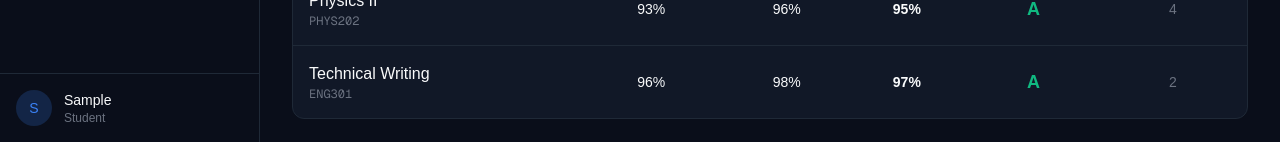
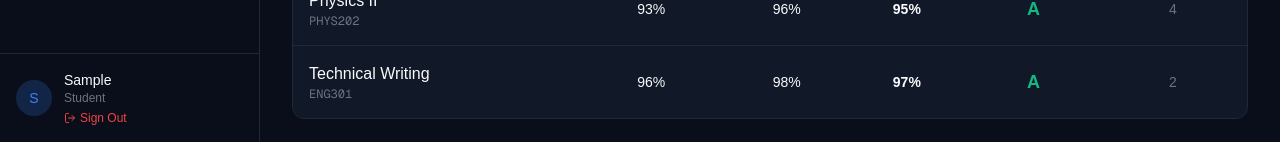
Before and after one commit to DivineFavour13/University-Management-System, a Next.js app: page /dashboard/student/grades in a window 1280 px wide. Shown: the part 658-800 px from the top of the page. Built offline with nearby package versions, Linux system fonts and the light colour scheme; no server answers; sample sign-in values are in the browser's storage; a web font is replaced by a local one.

Commit message:
add sign out button to sidebar

```diff
--- a/components/shared/Sidebar.tsx
+++ b/components/shared/Sidebar.tsx
@@ -4,7 +4,7 @@ import { useState } from "react";
 import Link from "next/link";
 import { usePathname } from "next/navigation";
 import { motion, AnimatePresence } from "framer-motion";
-import { useUser } from "@clerk/nextjs";
+import { useUser, useClerk } from "@clerk/nextjs";
 import { useAuthStore } from "@/store/useAuthStore";
 import { useSidebarStore } from "@/store/useSidebarStore";
 import { cn } from "@/lib/utils";
@@ -25,7 +25,6 @@ import {
   CalendarDays,
   ClipboardCheck,
   Award,
-  Clock,
   Bell,
   CreditCard,
   UserCircle,
@@ -34,6 +33,7 @@ import {
   Menu,
   X,
   Shield,
+  LogOut,
 } from "lucide-react";
 
 interface NavItem {
@@ -54,6 +54,7 @@ const navItems: NavItem[] = [
   { label: "Notices", href: "/dashboard/admin/notices", icon: <Megaphone className="h-5 w-5" />, roles: adminRoles },
   { label: "Reports", href: "/dashboard/admin/reports", icon: <BarChart3 className="h-5 w-5" />, roles: adminRoles },
   { label: "Audit Log", href: "/dashboard/admin/audit", icon: <ClipboardList className="h-5 w-5" />, roles: adminRoles },
+  { label: "Profile", href: "/dashboard/admin/profile", icon: <UserCircle className="h-5 w-5" />, roles: adminRoles },
   { label: "Settings", href: "/dashboard/admin/settings", icon: <Settings className="h-5 w-5" />, roles: adminRoles },
 
   // Registrar
@@ -116,9 +117,10 @@ const roleLabels: Record<UserRole, string> = {
 
 export function Sidebar() {
   const pathname = usePathname();
-  const { isOpen, isCollapsed, toggle, toggleCollapse } = useSidebarStore();
+  const { isCollapsed, toggleCollapse } = useSidebarStore();
   const role = useAuthStore((state) => state.role);
   const { user } = useUser();
+  const { signOut } = useClerk();
   const [mobileOpen, setMobileOpen] = useState(false);
 
   const filteredNav = navItems.filter((item) =>
@@ -195,7 +197,7 @@ export function Sidebar() {
         </ul>
       </nav>
 
-      {/* User Profile */}
+      {/* User Profile + Sign Out */}
       <div className="border-t border-border p-4">
         <div className="flex items-center gap-3">
           <div className="flex h-9 w-9 flex-shrink-0 items-center justify-center rounded-full bg-primary/20 text-primary font-medium text-sm">
@@ -207,16 +209,21 @@ export function Sidebar() {
                 initial={{ opacity: 0, width: 0 }}
                 animate={{ opacity: 1, width: "auto" }}
                 exit={{ opacity: 0, width: 0 }}
-                className="overflow-hidden"
+                className="overflow-hidden flex-1 min-w-0"
               >
                 <p className="text-sm font-medium text-foreground truncate">
                   {user?.firstName || user?.emailAddresses?.[0]?.emailAddress || "User"}
                 </p>
                 {role && (
-                  <p className="text-xs text-muted">
-                    {roleLabels[role]}
-                  </p>
+                  <p className="text-xs text-muted">{roleLabels[role]}</p>
                 )}
+                <button
+                  onClick={() => signOut({ redirectUrl: "/sign-in" })}
+                  className="flex items-center gap-1 text-xs text-danger hover:underline mt-1"
+                >
+                  <LogOut className="h-3 w-3" />
+                  Sign Out
+                </button>
               </motion.div>
             )}
           </AnimatePresence>
```
